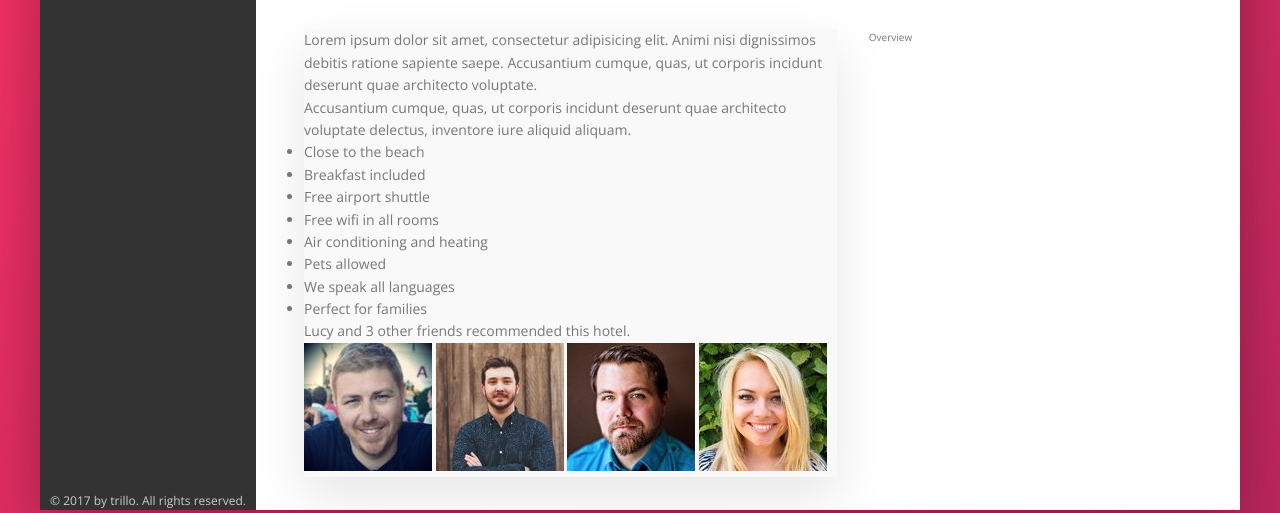
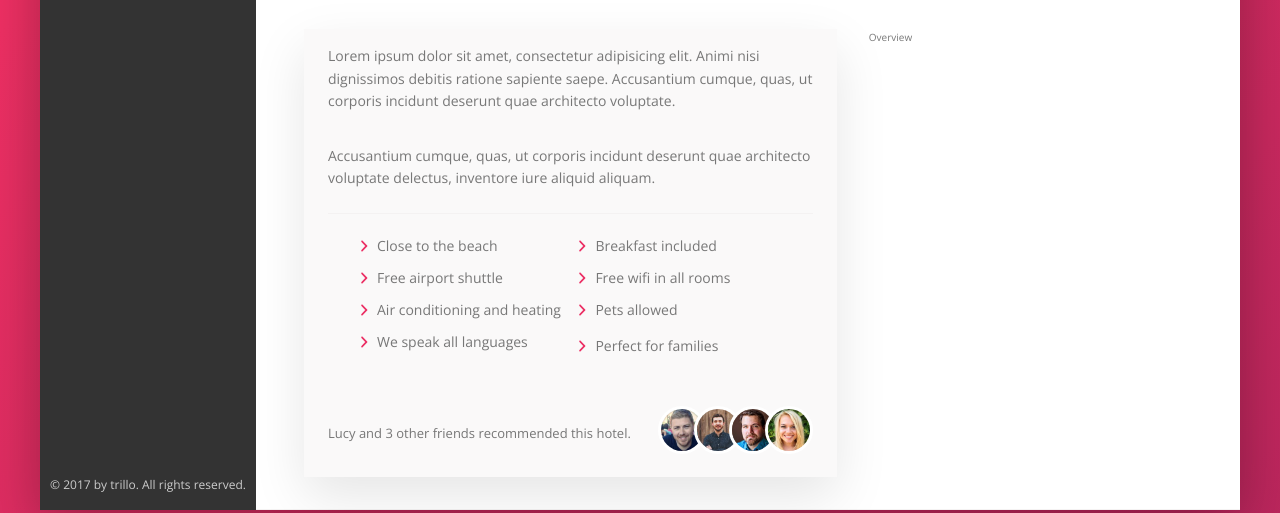
Before and after one commit to GulsahDuzgun/Trillo, a website: page index.html in a window 1280 px wide. Shown: the part 454-967 px from the top of the page. Drawn offline with nearby package versions, Linux system fonts and the light colour scheme.

Commit message:
building the Description Section - Part 2
difference between last-child and last-of-type

```diff
--- a/index.html
+++ b/index.html
@@ -148,14 +148,14 @@
               </p>
 
               <ul class="list">
-                <li class="list-item">Close to the beach</li>
-                <li class="list-item">Breakfast included</li>
-                <li class="list-item">Free airport shuttle</li>
-                <li class="list-item">Free wifi in all rooms</li>
-                <li class="list-item">Air conditioning and heating</li>
-                <li class="list-item">Pets allowed</li>
-                <li class="list-item">We speak all languages</li>
-                <li class="list-item">Perfect for families</li>
+                <li class="list__item">Close to the beach</li>
+                <li class="list__item">Breakfast included</li>
+                <li class="list__item">Free airport shuttle</li>
+                <li class="list__item">Free wifi in all rooms</li>
+                <li class="list__item">Air conditioning and heating</li>
+                <li class="list__item">Pets allowed</li>
+                <li class="list__item">We speak all languages</li>
+                <li class="list__item">Perfect for families</li>
               </ul>
 
               <div class="recommend">
--- a/sass/_component.scss
+++ b/sass/_component.scss
@@ -234,6 +234,7 @@
   &__stars {
     // margin-right: auto;
     display: flex; //flex items height is eequal to container now.
+    cursor: pointer;
   }
 
   &__icon--star,
@@ -249,6 +250,7 @@
     align-items: center;
     color: var(--color-primary);
     font-size: 1.2rem;
+    cursor: pointer;
   }
 
   &__rating {
@@ -273,6 +275,65 @@
     text-transform: uppercase;
     font-weight: 100;
     color: #fff;
+  }
+}
+
+.paragraph:not(:last-of-type) {
+  margin-bottom: 3.2rem;
+}
+
+.list {
+  display: flex;
+  flex-wrap: wrap;
+  list-style: none;
+  margin: 2.4rem 0rem;
+  padding: 2rem 2.4rem;
+  border-top: var(--line);
+  border-top: var(--line);
+
+  &__item {
+    display: flex;
+    align-items: center;
+    flex: 0 0 50%;
+    &:not(:last-child) {
+      margin-bottom: 0.8rem;
+    }
+
+    &::before {
+      content: "";
+      display: inline-block;
+      width: 2.4rem;
+      height: 2.4rem;
+      margin-right: 0.1rem;
+      background-color: var(--color-primary);
+      --webkit-mask-image: url("../img/chevron-small-right.svg");
+      --webkit-mask-size: cover;
+      mask-image: url("../img/chevron-small-right.svg");
+      mask-size: cover;
+
+      // background-image: url("../img/chevron-small-right.svg");
+    }
+  }
+}
+
+.recommend {
+  display: flex;
+  align-items: center;
+  justify-content: space-between;
+
+  &__count {
+    font-size: 1.3rem;
+  }
+
+  &__photo {
+    width: 4.8rem;
+    height: 4.8rem;
+    border-radius: 50%;
+    border: 3px solid #fff;
+
+    &:not(:last-child) {
+      margin-right: -1.6rem;
+    }
   }
 }
 
--- a/sass/_layout.scss
+++ b/sass/_layout.scss
@@ -99,6 +99,7 @@
     font-size: 1.2rem;
     text-align: center;
     color: var(--color-grey-light-4);
+    padding: 1.6rem 0;
   }
 }
 
@@ -115,6 +116,7 @@
   background-color: var(--color-grey-light-1);
   box-shadow: var(--shadow-light);
   font-size: 1.4rem;
+  padding: 1.6rem 2.4rem;
 }
 
 .user-overview {
```
Also changed, not shown: css/style.css, img/chevron-small-right.svg (renamed from img/SVG/chevron-small-right.svg), img/chevron-thin-right.svg (deleted).
